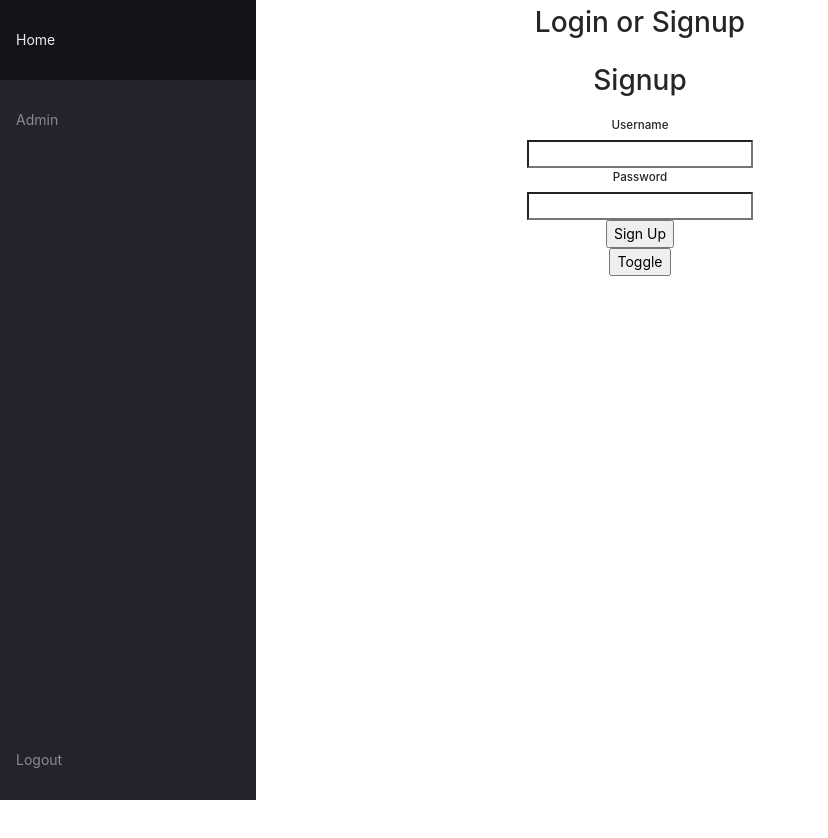
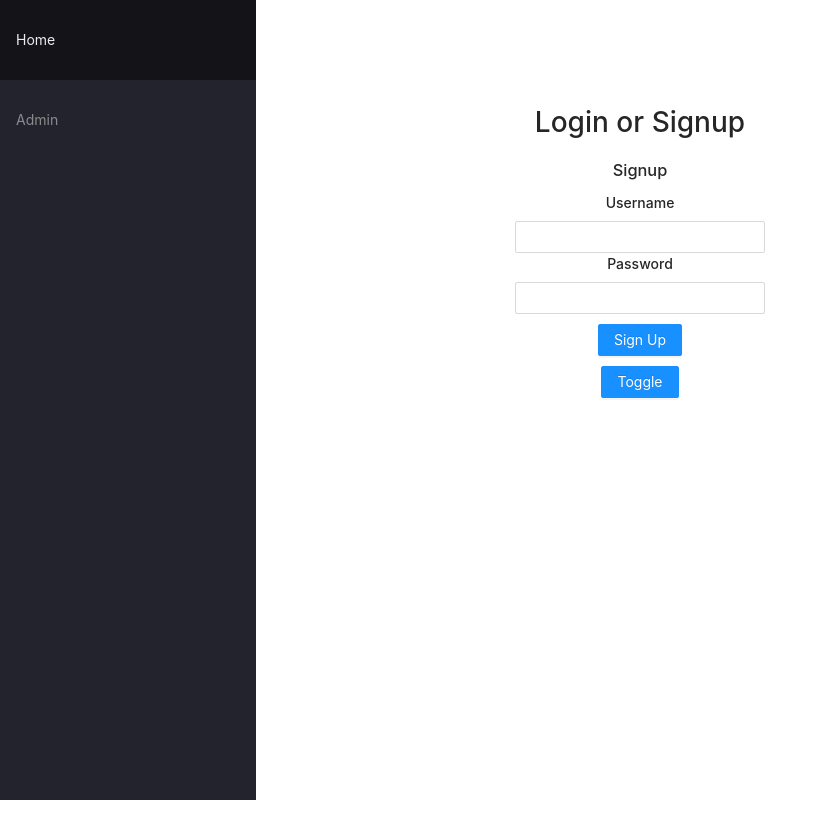
Before and after one commit to hjpaul7/red-badge-client, a React (Create React App) app: page / in a window 1280 px wide. Shown: the top 838 px of the page, without its empty margins (0-828 px from the left). Before the commit the page ends 800 px from the top, so only its background shows below. Built offline with nearby package versions, Linux system fonts and the light colour scheme.

Commit message:
new fixes

```diff
--- a/src/App.tsx
+++ b/src/App.tsx
@@ -109,6 +109,7 @@ export default class App extends React.Component<{}, valueTypes> {
             protectedViewsAdmin={this.protectedViewsAdmin}
             token={this.state.setToken}
             updateUsername={this.updateUsername}
+            clearToken={this.clearToken}
           />
         </Router>
       </div>
--- a/src/auth/Auth.tsx
+++ b/src/auth/Auth.tsx
@@ -1,6 +1,8 @@
 import React from "react";
 import Login from "./Login";
 import Signup from "./Signup";
+
+import { Button } from "antd";
 
 type acceptedProps = {
   token: any;
@@ -52,10 +54,16 @@ export default class Auth extends React.Component<acceptedProps, valueTypes> {
 
   render() {
     return (
-      <div>
+      <div style={{ marginTop: "100px" }}>
         <h1>Login or Signup</h1>
         {this.authTernary()}
-        <button onClick={this.loginToggle}>Toggle</button>
+        <Button
+          type="primary"
+          onClick={this.loginToggle}
+          style={{ marginTop: "10px" }}
+        >
+          Toggle
+        </Button>
       </div>
     );
   }
--- a/src/auth/Login.tsx
+++ b/src/auth/Login.tsx
@@ -7,7 +7,8 @@ import React from "react";
 // import Typography from "@material-ui/core/Typography";
 // import { makeStyles } from "@material-ui/core/styles";
 // import Container from "@material-ui/core/Container";
-import { FormGroup, Label, Input, Form, Button } from "reactstrap";
+import { FormGroup, Label, Form } from "reactstrap";
+import { Button, Input } from "antd";
 
 type acceptedProps = {
   token: any;
@@ -54,14 +55,15 @@ export default class Login extends React.Component<acceptedProps, valueTypes> {
   render() {
     return (
       <div>
-        <h1>Login</h1>
+        <h3>Login</h3>
         <Form onSubmit={this.handleSubmit}>
           <FormGroup>
             <Label htmlFor="username">
-              <h5>Username</h5>
+              <h4>Username</h4>
             </Label>
             <Input
               onChange={(e) => this.setState({ username: e.target.value })}
+              style={{ maxWidth: "250px" }}
               type="text"
               name="username"
               required
@@ -72,10 +74,11 @@ export default class Login extends React.Component<acceptedProps, valueTypes> {
           </FormGroup>
           <FormGroup>
             <Label htmlFor="password">
-              <h5>Password</h5>
+              <h4>Password</h4>
             </Label>
             <Input
               onChange={(e) => this.setState({ password: e.target.value })}
+              style={{ maxWidth: "250px" }}
               name="password"
               type="password"
               required
@@ -84,7 +87,11 @@ export default class Login extends React.Component<acceptedProps, valueTypes> {
               title="Password must be at least 5 characters"
             />
           </FormGroup>
-          <Button type="submit" color="primary">
+          <Button
+            htmlType="submit"
+            type="primary"
+            style={{ marginTop: "10px" }}
+          >
             Login
           </Button>
         </Form>
--- a/src/auth/Signup.tsx
+++ b/src/auth/Signup.tsx
@@ -1,5 +1,6 @@
 import React from "react";
-import { FormGroup, Label, Input, Form, Button } from "reactstrap";
+import { FormGroup, Label, Form } from "reactstrap";
+import { Button, Input } from "antd";
 
 type acceptedProps = {
   token: any;
@@ -46,14 +47,15 @@ export default class Signup extends React.Component<acceptedProps, valueTypes> {
   render() {
     return (
       <div>
-        <h1>Signup</h1>
+        <h3>Signup</h3>
         <Form onSubmit={this.handleSubmit}>
           <FormGroup>
             <Label htmlFor="username">
-              <h5>Username</h5>
+              <h4>Username</h4>
             </Label>
             <Input
               onChange={(e) => this.setState({ username: e.target.value })}
+              style={{ maxWidth: "250px" }}
               name="username"
               type="text"
               value={this.state.username}
@@ -64,10 +66,11 @@ export default class Signup extends React.Component<acceptedProps, valueTypes> {
           </FormGroup>
           <FormGroup>
             <Label htmlFor="password">
-              <h5>Password</h5>
+              <h4>Password</h4>
             </Label>
             <Input
               onChange={(e) => this.setState({ password: e.target.value })}
+              style={{ maxWidth: "250px" }}
               name="password"
               type="password"
               value={this.state.password}
@@ -77,7 +80,11 @@ export default class Signup extends React.Component<acceptedProps, valueTypes> {
             />
           </FormGroup>
 
-          <Button type="submit" color="primary">
+          <Button
+            htmlType="submit"
+            type="primary"
+            style={{ marginTop: "10px" }}
+          >
             Sign Up
           </Button>
         </Form>
--- a/src/components/site/Sidebar.css
+++ b/src/components/site/Sidebar.css
@@ -53,9 +53,9 @@ main {
   width: 100% !important;
 }
 
-.nav-item:last-child {
+/* .nav-item:last-child {
   margin-top: auto;
-}
+} */
 
 .nav-link {
   display: flex;
--- a/src/components/site/Sidebar.tsx
+++ b/src/components/site/Sidebar.tsx
@@ -7,6 +7,7 @@ type acceptedProps = {
   updateUsername: any;
   protectedViews: any;
   protectedViewsAdmin: any;
+  clearToken: any;
 };
 
 export default class Sidebar extends React.Component<acceptedProps, {}> {
@@ -46,11 +47,6 @@ export default class Sidebar extends React.Component<acceptedProps, {}> {
                 <span className="link-text">Admin</span>
               </Link>
             </li>
-            <li className="nav-item">
-              <Link to="/AdminPanel" className="nav-link">
-                <span className="link-text">Logout</span>
-              </Link>
-            </li>
           </ul>
         </nav>
         <div className="sidebar-route">
```
